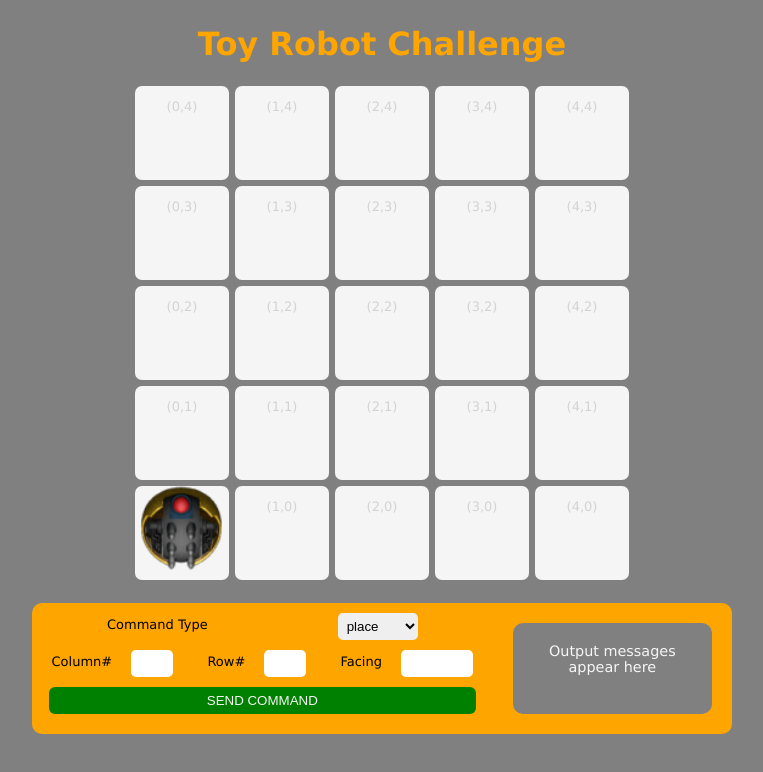
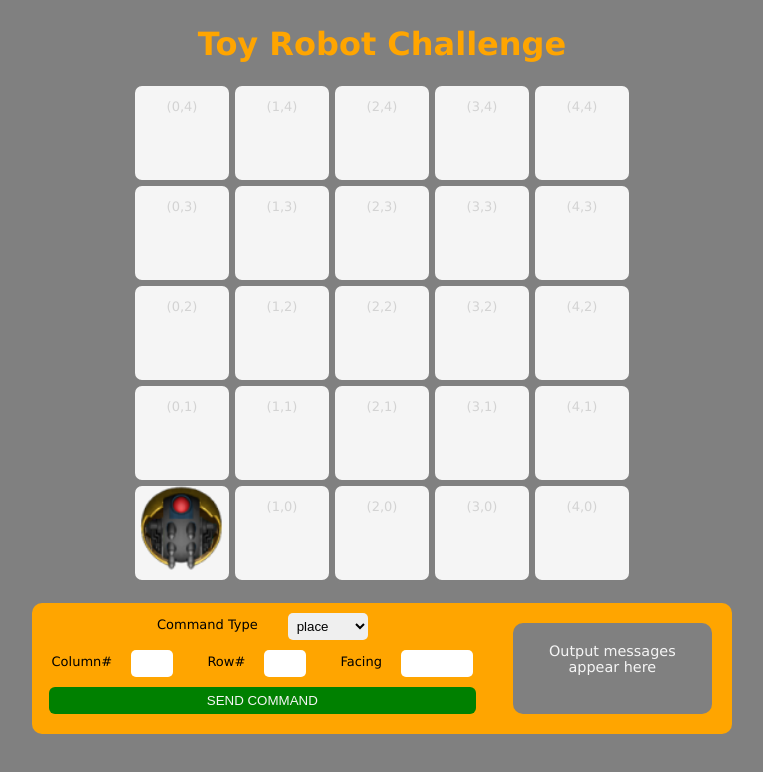
Before and after one commit to MakeItBack/Toy-Robot-Challenge, a React (Create React App) app: page / in a window 1280 px wide. Shown: the top 772 px of the page, without its empty margins (258-1021 px from the left). Built offline with nearby package versions, Linux system fonts and the light colour scheme.

Commit message:
Improve styling of Command Type dropdown

```diff
--- a/src/components/Commands.css
+++ b/src/components/Commands.css
@@ -18,11 +18,16 @@
    padding: 4px 0 4px 0;
 }
 
+#Commands-types-label {
+   margin-left: 100px;
+}
+
 #Commands-types {
    width: 80px;
    padding: 5px;
    border: none;
    border-radius: 5px;
+   margin-right: 100px;
 }
 
 #Commands-x-loc,
--- a/src/components/Commands.js
+++ b/src/components/Commands.js
@@ -2,7 +2,9 @@ function Commands(props) {
    return (
       <form id="Commands-form" onSubmit={props.handleSubmit}>
          <div className="Commands-input">
-            <label for="Commands-types">Command Type </label>
+            <label for="Commands-types" id="Commands-types-label">
+               Command Type{" "}
+            </label>
             <select name="commandTypes" id="Commands-types">
                <option value="place">place</option>
                <option value="move">move</option>
```
